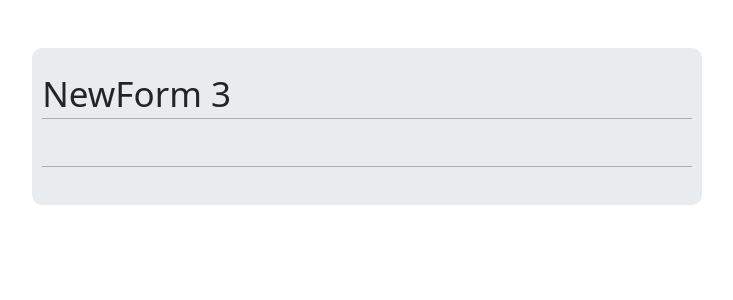
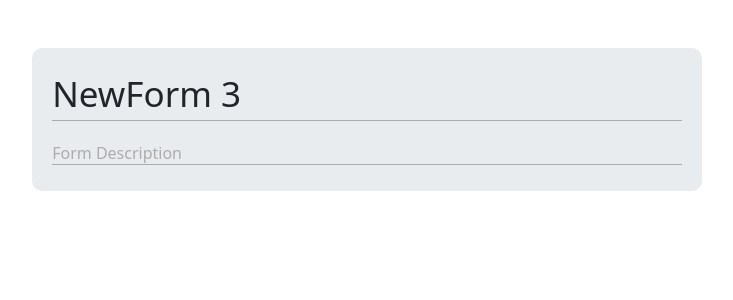
Before and after one commit to Lucas13868/NewFORMS, a Flask app: page /e/23 in a window 1280 px wide. Shown: the part 66-366 px from the top of the page, without its empty margins (273-1006 px from the left). Run offline with Flask 3, Linux system fonts and the light colour scheme; a user stored in the database is signed in; data comes from the database, SQL or seed files in the repository; both versions use the stored data as it was after the commit.

Commit message:
Container de título e descrição do template do forms para edição

```diff
--- a/app.py
+++ b/app.py
@@ -200,7 +200,7 @@
     if not form:
         return redirect("/")
 
-    return render_template("form_template.html", form=form)
+    return render_template("form_template.html", form=form, id=form_id)
 
 # Save changes made in form's edit
 @app.route("/save-changes", methods=['POST'])
@@ -211,15 +211,17 @@
     connect = sqlite3.connect("database.db")
     cursor = connect.cursor()
 
-    cursor.execute("UPDATE forms SET name = ? WHERE user_id = ?", (data["file_title"].strip(), session["user_id"]))
+    cursor.execute("UPDATE forms SET name = ?, title = ?, description = ? WHERE id = ? AND user_id = ?",
+                   (data["file_title"].strip(), data["form_title"].strip(), data["form_description"].strip(), data["form_id"], session["user_id"]))
 
     connect.commit()
     connect.close()
 
-    return jsonify({"mensagem": "Mudanças efetuadas"})
+    return jsonify({"msg": "Changes saved!"})
 
 
-
+# TODO: Verify why sqlite foreign key cascade isn't working
+# TODO: html to add the questions for a certain form
 
 if __name__ == "__main__":
     app.run(debug=True)
--- a/static/styles.css
+++ b/static/styles.css
@@ -16,10 +16,11 @@
     padding: 10px 20px;
 }
 
-.file-title {
-    max-width: 200px;
+.form-name {
+    min-width: 70px;
+    max-width: 250px;
     height:50px;
-    padding: 0 10px;
+    padding: 10px 10px;
     border-radius: 10px;
     overflow: auto;
     background-color: rgb(128, 167, 173);
@@ -36,7 +37,7 @@
 
 .title-container {
     width: 97%;
-    padding: 20px 10px;
+    padding: 20px 20px;
     border-radius: 10px;
 }
 
@@ -46,41 +47,47 @@
     position: relative;
 }
 
-.form-title::before {
+.form-description {
+    margin-bottom: 6px;
+}
+
+.underlined {
+    position: relative;
+
+    &::before {
         content: "";
         position: absolute;
-    top: 50px;
+        bottom: 0px;
         left: 0px;
         border-bottom: 1px solid rgb(172, 172, 172);
         width: 100%;
     }
 
-.form-title:focus::before {
+    &:focus::before {
         border-radius: 50px;
         border-color: rgb(45, 183, 207);
         border-width: 2px;
     }
-
-.form-description {
-    position: relative;
-    margin-bottom: 6px;
 }
 
-.form-description::before {
-    content: "";
-    position: absolute;
-    top: 25px;
-    left: 0px;
-    border-bottom: 1px solid rgb(172, 172, 172);
-    width: 100%;
+div[contenteditable] {
+
+    &:focus {
+        outline: none;
     }
 
-.form-description:focus::before {
-    border-radius: 50px;
-    border-color: rgb(45, 183, 207);
-    border-width: 2px;
+    &[data-placeholder]:empty::after {
+        content: attr(data-placeholder);
+        color: rgb(172, 172, 172);
+        cursor: text;
+        user-select: none;
+        display: inline-block;
     }
 
+    &[data-placeholder]:focus::after {
+        content: "";
+    }
+}
 
 @media (min-width: 768px) {
     .title-container {
--- a/templates/form_template.html
+++ b/templates/form_template.html
@@ -15,17 +15,17 @@
             <div class="container-fluid">
                 <div class="d-flex">
                     <a class="navbar-brand" href="/">NewFORMS</a>
-                    <div class="file-title" id="file-title" contenteditable="true" >{{ form[0] }}</div>
+                    <div class="form-name max-length" id="form-name" contenteditable="true" data-placeholder="Form Name" data-max="20">{{ form[0] }}</div>
                 </div>
 
-                <button class="save-button" id="save-button">Save</button>
+                <button class="save-button" id="save-button" form-id="{{ id }}">Save</button>
             </div>
         </nav>
 
         <div class="container form-page">
             <div class="title-container my-5 bg-body-secondary">
-                <div class="form-title" id="form-title" contenteditable="true"> {{ form[1] }}</div>
-                <div class="form-description" contenteditable="true"> {{ form[2] }} </div>
+                <div class="form-title underlined max-length" id="form-title" contenteditable="true" data-placeholder="Form Title" data-max="15">{{ form[1] }}</div>
+                <div class="form-description underlined" id="form-description" contenteditable="true" data-placeholder="Form Description">{{ form[2] }}</div>
             </div>
         </div>
 
```
Also changed, not shown: static/script.js (+80 -2 lines), database.db. Lines whose indentation alone changed are shown as unchanged.
